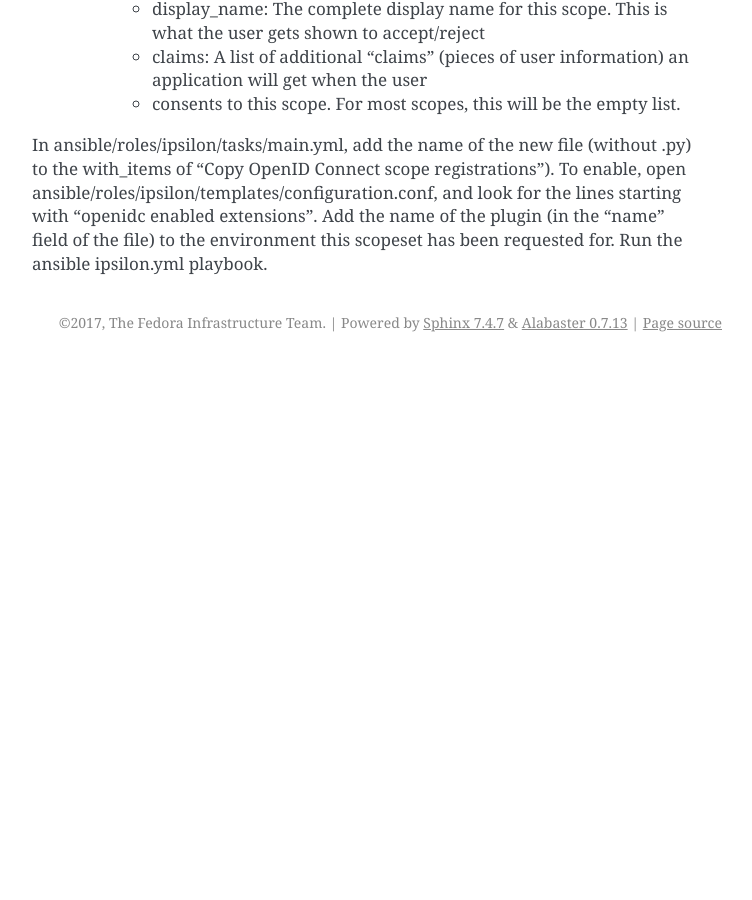
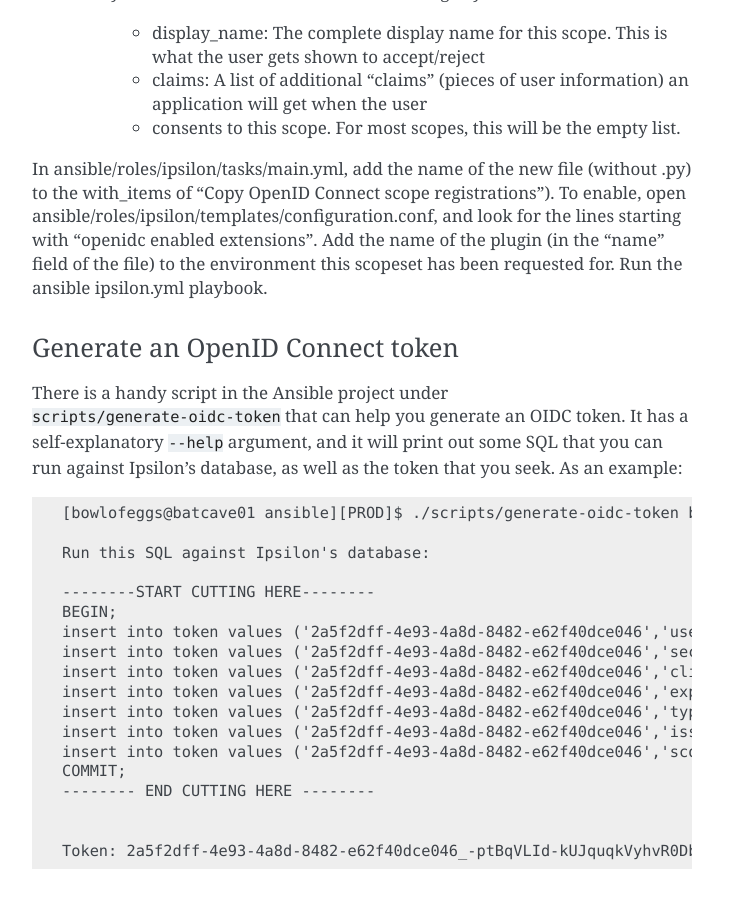
Before and after one commit to FrostyX/infra-docs, a Sphinx documentation site: the page built from docs/sysadmin-guide/sops/ipsilon.rst, in a window 1280 px wide and 900 px high, scrolled down 2062 px. Shown: the whole window, without its empty margins (388-1140 px from the left). Built offline with Sphinx 7.4.7, drawn with Linux system fonts in a browser that asks for light colours; before the commit the page ends 2424 px from its top, so only the background shows below that; some of the changed text lies outside the part shown.

Commit message:
Add OIDC token generation to Ipsilon's SOP.
Signed-off-by: Randy Barlow <randy@electronsweatshop.com>

```diff
--- a/docs/sysadmin-guide/sops/ipsilon.rst
+++ b/docs/sysadmin-guide/sops/ipsilon.rst
@@ -19,6 +19,7 @@
 5. Configuration
 6. Common actions
     6.1. Registering OpenID Connect Scopes
+    6.2. Generate an OpenID Connect token
 
 Contact Information
 ===================
@@ -87,3 +88,31 @@
 "openidc enabled extensions".
 Add the name of the plugin (in the "name" field of the file) to the environment this scopeset has been requested for.
 Run the ansible ipsilon.yml playbook.
+
+
+Generate an OpenID Connect token
+--------------------------------
+
+There is a handy script in the Ansible project under ``scripts/generate-oidc-token`` that can help
+you generate an OIDC token. It has a self-explanatory ``--help`` argument, and it will print out
+some SQL that you can run against Ipsilon's database, as well as the token that you seek. As an
+example::
+
+    [bowlofeggs@batcave01 ansible][PROD]$ ./scripts/generate-oidc-token bodhi -e 365 -s https://someapp.fedoraproject.org/
+
+    Run this SQL against Ipsilon's database:
+
+    --------START CUTTING HERE--------
+    BEGIN;
+    insert into token values ('2a5f2dff-4e93-4a8d-8482-e62f40dce046','username','bodhi@service');
+    insert into token values ('2a5f2dff-4e93-4a8d-8482-e62f40dce046','security_check','-ptBqVLId-kUJquqkVyhvR0DbDULIiKp1eqbXqG_dfVK9qACU6WwRBN3-7TRfoOn');
+    insert into token values ('2a5f2dff-4e93-4a8d-8482-e62f40dce046','client_id','bodhi');
+    insert into token values ('2a5f2dff-4e93-4a8d-8482-e62f40dce046','expires_at','1557259744');
+    insert into token values ('2a5f2dff-4e93-4a8d-8482-e62f40dce046','type','Bearer');
+    insert into token values ('2a5f2dff-4e93-4a8d-8482-e62f40dce046','issued_at','1525723744');
+    insert into token values ('2a5f2dff-4e93-4a8d-8482-e62f40dce046','scope','["openid", "https://someapp.fedoraproject.org/"]');
+    COMMIT;
+    -------- END CUTTING HERE --------
+
+
+    Token: 2a5f2dff-4e93-4a8d-8482-e62f40dce046_-ptBqVLId-kUJquqkVyhvR0DbDULIiKp1eqbXqG_dfVK9qACU6WwRBN3-7TRfoOn
```
